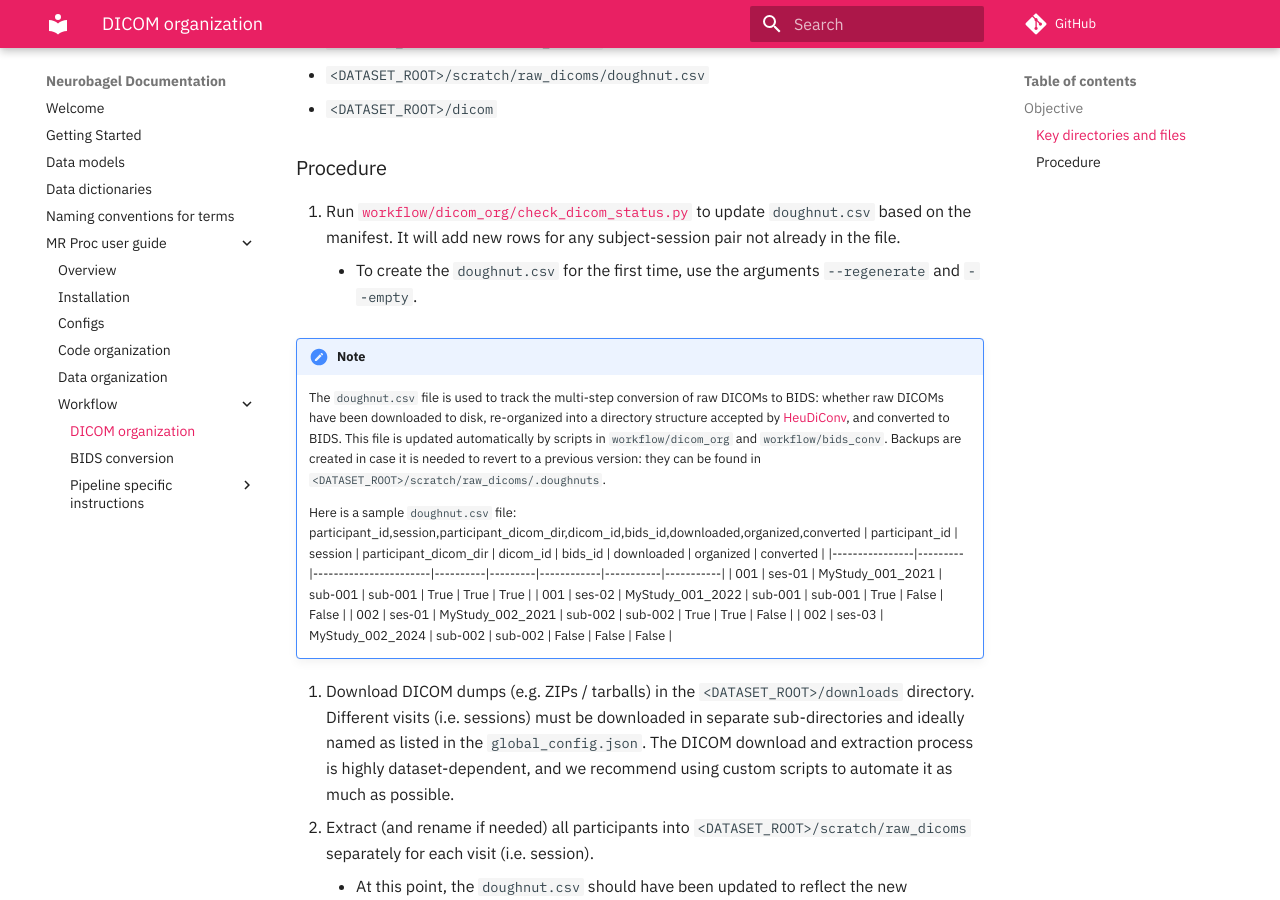
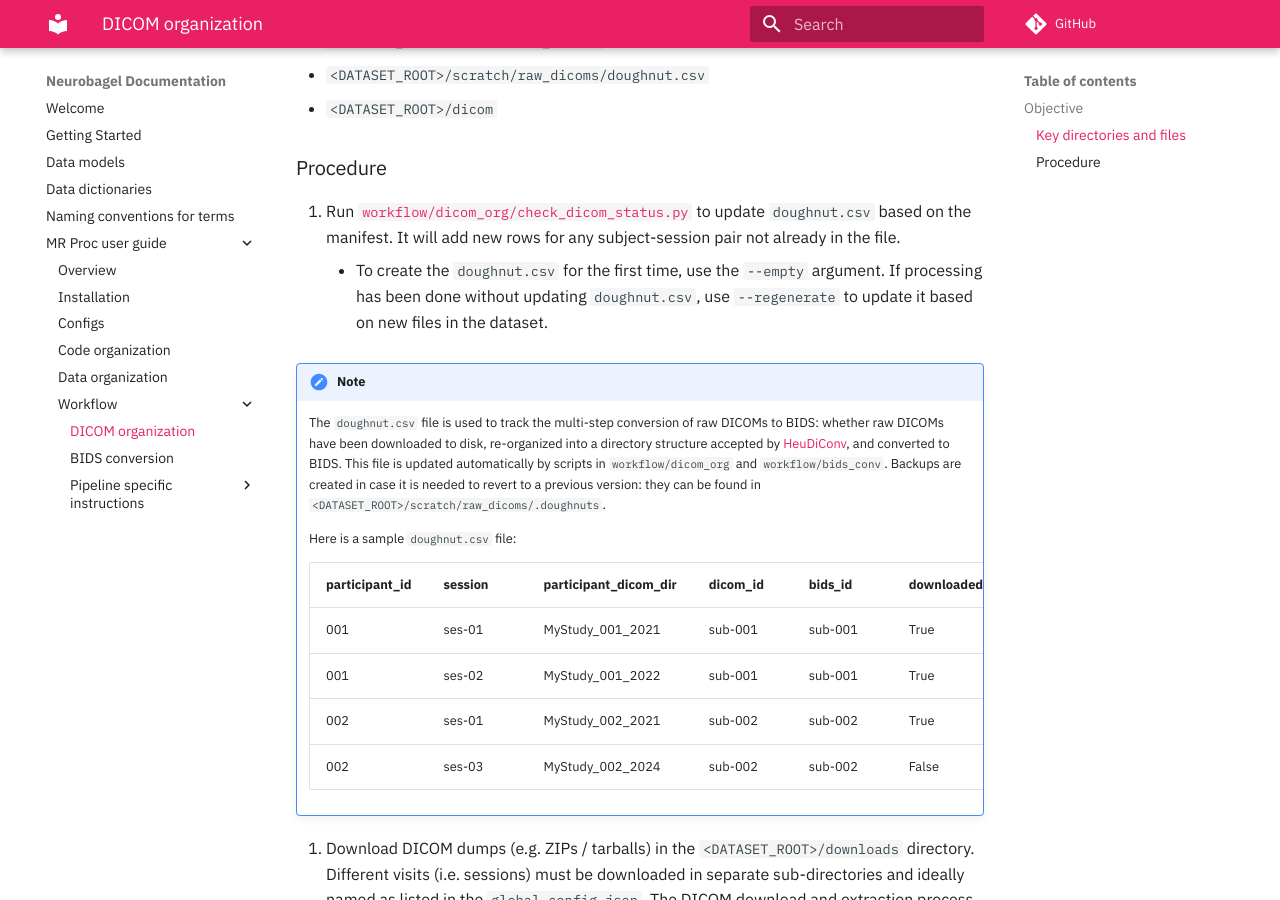
Before and after one commit to neurobagel/documentation, an MkDocs documentation site: the page built from docs/mr_proc/workflow/dicom_org.md, in a window 1280 px wide and 900 px high, scrolled down 561 px. Built offline with MkDocs 1.6.1 and Material for MkDocs 9.7.7, drawn with Linux system fonts in a browser that asks for light colours; comment, search, counter and statistics services are not loaded.

Commit message:
update note about --empty and --regenerate

```diff
--- a/docs/mr_proc/workflow/dicom_org.md
+++ b/docs/mr_proc/workflow/dicom_org.md
@@ -16,14 +16,14 @@ This is a dataset specific process and needs to be customized based on local sca
 ### Procedure
 
 1. Run [`workflow/dicom_org/check_dicom_status.py`](https://github.com/neurodatascience/mr_proc/blob/main/workflow/dicom_org/check_dicom_status.py) to update `doughnut.csv` based on the manifest. It will add new rows for any subject-session pair not already in the file.
-    - To create the `doughnut.csv` for the first time, use the arguments `--regenerate` and `--empty`.
+    - To create the `doughnut.csv` for the first time, use the `--empty` argument. If processing has been done without updating `doughnut.csv`, use `--regenerate` to update it based on new files in the dataset.
 
 !!! note
 
     The `doughnut.csv` file is used to track the multi-step conversion of raw DICOMs to BIDS: whether raw DICOMs have been downloaded to disk, re-organized into a directory structure accepted by [HeuDiConv](https://github.com/nipy/heudiconv), and converted to BIDS. This file is updated automatically by scripts in `workflow/dicom_org` and `workflow/bids_conv`. Backups are created in case it is needed to revert to a previous version: they can be found in `<DATASET_ROOT>/scratch/raw_dicoms/.doughnuts`.
 
     Here is a sample `doughnut.csv` file:
-    participant_id,session,participant_dicom_dir,dicom_id,bids_id,downloaded,organized,converted
+
     | participant_id | session | participant_dicom_dir | dicom_id | bids_id | downloaded | organized | converted |
     |----------------|---------|-----------------------|----------|---------|------------|-----------|-----------|
     | 001            | ses-01  | MyStudy_001_2021      | sub-001  | sub-001 | True       | True      | True      |
```
